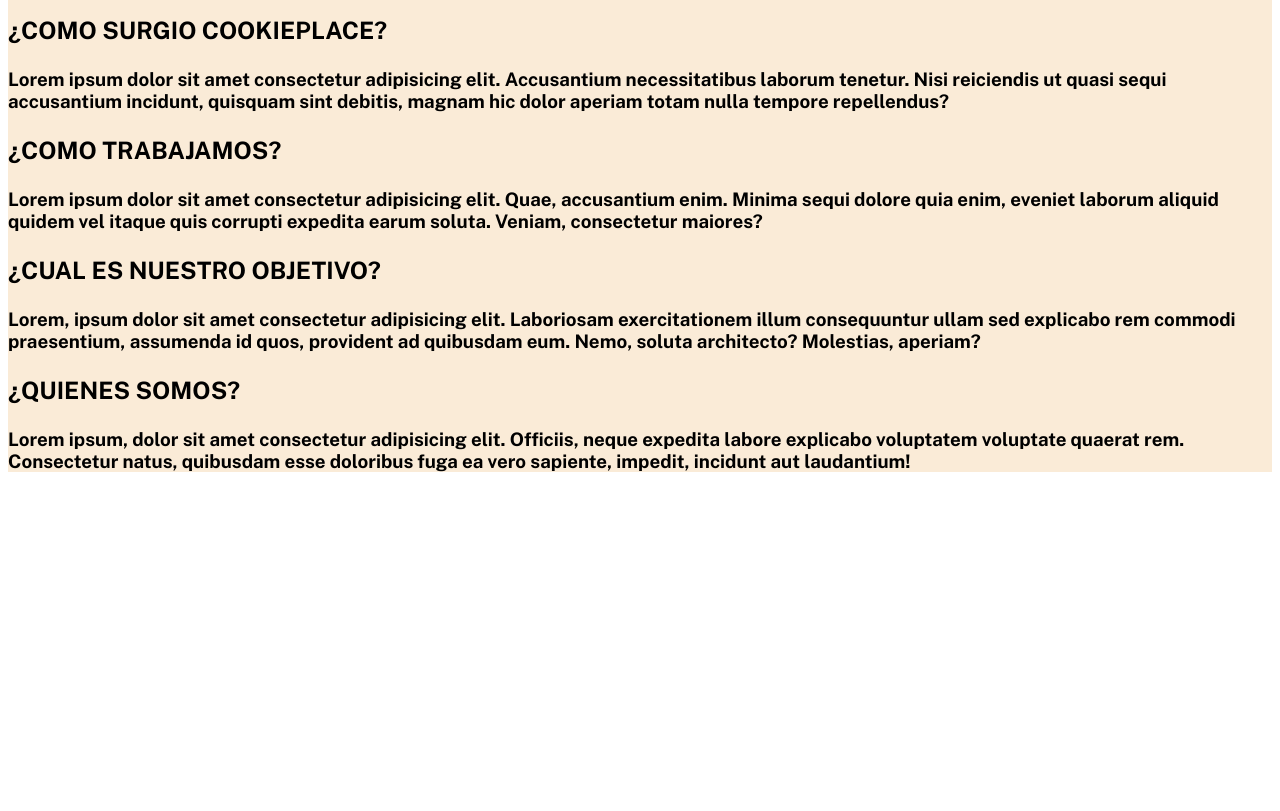
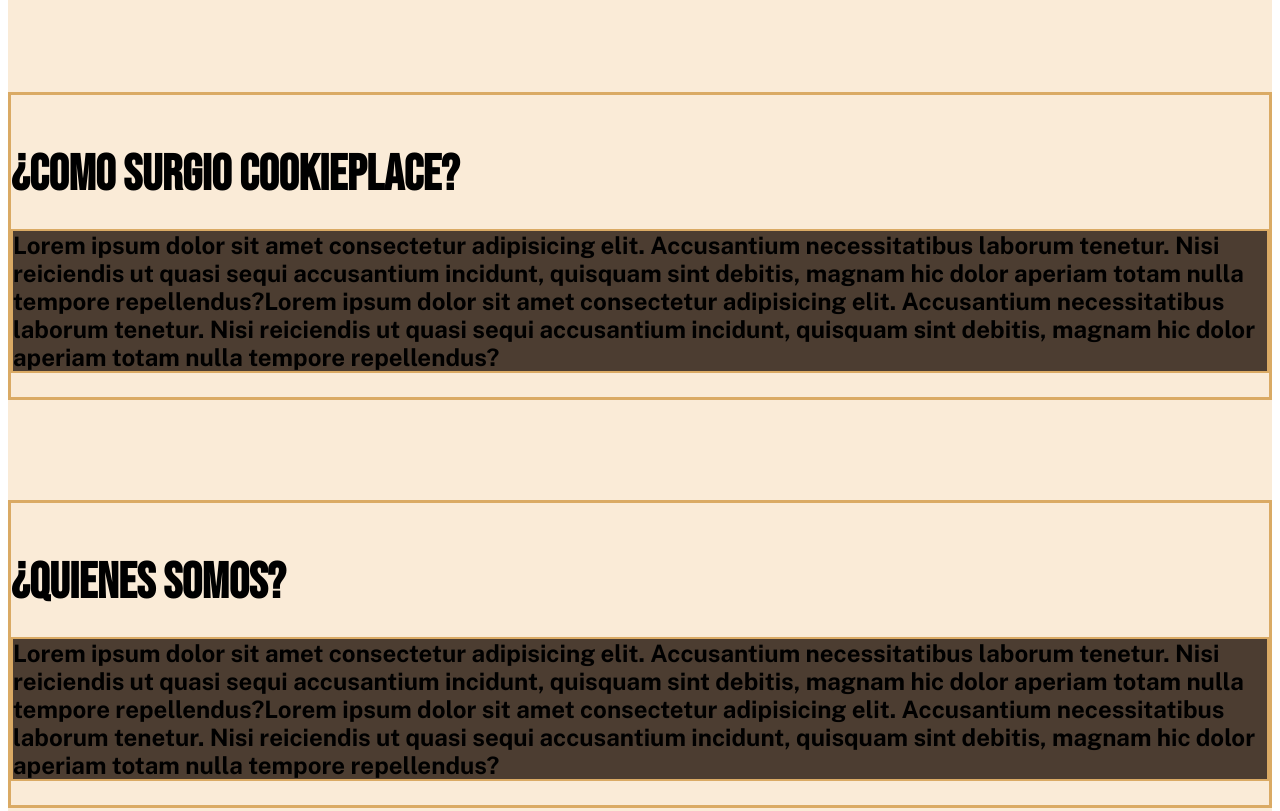
Before and after one commit to MateoMoccia/Pagina-de-cookies, a plain HTML site: page pages/quienes-somos.html in a window 1280 px wide. Shown: the part 200-1011 px from the top of the page. Before the commit the page ends 800 px from the top, so only its background shows below. Drawn offline with nearby package versions, Linux system fonts and the light colour scheme; a web font is replaced by a local one.

Commit message:
Tu mensaje aquí, tipo: arreglé el bug de la página

```diff
--- a/css/style.css
+++ b/css/style.css
@@ -391,3 +391,22 @@
 .boton-elegir:hover {
     background-color: #876a51;
 }
+.cointainer-quienes-somos {
+    border: 3px solid rgb(218, 170, 100);
+    align-items: center;
+    background-color: antiquewhite;
+    margin-top: 100px;
+}
+.titulos-quienes-somos{
+    font-size: 50px;
+    font-family: "Bebas Neue", sans-serif;
+    text-transform: uppercase;
+    text-align: left;
+    margin-bottom: 5px;
+    line-height: 1.2;
+}
+.texto-quienes-somos{
+    font-family: "Public Sans", sans-serif;
+    border: 2px solid rgb(218, 170, 100);
+    background-color: #4c3d31;
+}
--- a/pages/quienes-somos.html
+++ b/pages/quienes-somos.html
@@ -41,39 +41,54 @@
             </nav>
         </div>
         <header class="fondoHeader">
-        <h2>
-            <p>¿COMO SURGIO COOKIEPLACE?</p>
+            <h2 class="cointainer-quienes-somos">
+                <p class="titulos-quienes-somos">¿COMO SURGIO COOKIEPLACE?</p>
+                <p class="texto-quienes-somos">Lorem ipsum dolor sit amet consectetur adipisicing elit. Accusantium
+                    necessitatibus laborum tenetur. Nisi
+                    reiciendis ut quasi sequi accusantium incidunt, quisquam sint debitis, magnam hic dolor aperiam
+                    totam
+                    nulla tempore repellendus?Lorem ipsum dolor sit amet consectetur adipisicing elit. Accusantium
+                    necessitatibus laborum tenetur. Nisi
+                    reiciendis ut quasi sequi accusantium incidunt, quisquam sint debitis, magnam hic dolor aperiam
+                    totam
+                    nulla tempore repellendus?</p>
             </h2>
-        <h3>
-            <p>Lorem ipsum dolor sit amet consectetur adipisicing elit. Accusantium necessitatibus laborum tenetur. Nisi
-                reiciendis ut quasi sequi accusantium incidunt, quisquam sint debitis, magnam hic dolor aperiam totam
+            <h2 class="cointainer-quienes-somos">
+                <p class="titulos-quienes-somos">¿QUIENES SOMOS?</p>
+                <p class="texto-quienes-somos">Lorem ipsum dolor sit amet consectetur adipisicing elit. Accusantium
+                    necessitatibus laborum tenetur. Nisi
+                    reiciendis ut quasi sequi accusantium incidunt, quisquam sint debitis, magnam hic dolor aperiam
+                    totam
+                    nulla tempore repellendus?Lorem ipsum dolor sit amet consectetur adipisicing elit. Accusantium
+                    necessitatibus laborum tenetur. Nisi
+                    reiciendis ut quasi sequi accusantium incidunt, quisquam sint debitis, magnam hic dolor aperiam
+                    totam
+                    nulla tempore repellendus?
+                </p>
+            </h2>
+            <h2 class="cointainer-quienes-somos">
+                <p class="titulos-quienes-somos">¿COMO TRABAJAMOS?</p>
+                <p class="texto-quienes-somos">Lorem ipsum dolor sit amet consectetur adipisicing elit. Accusantium
+                    necessitatibus laborum tenetur. Nisi
+                    reiciendis ut quasi sequi accusantium incidunt, quisquam sint debitis, magnam hic dolor aperiam
+                    totam
+                    nulla tempore repellendus?Lorem ipsum dolor sit amet consectetur adipisicing elit. Accusantium
+                    necessitatibus laborum tenetur. Nisi
+                    reiciendis ut quasi sequi accusantium incidunt, quisquam sint debitis, magnam hic dolor aperiam
+                    totam
                     nulla tempore repellendus?</p>
-        </h3>
-        <h2>
-            <p>¿COMO TRABAJAMOS?</p>
+                <h2 class="cointainer-quienes-somos">
+                    <p class="titulos-quienes-somos">¿CUAL ES NUESTRO OBJETIVO?</p>
+                    <p class="texto-quienes-somos">Lorem ipsum dolor sit amet consectetur adipisicing elit.
+                        Accusantium necessitatibus laborum tenetur. Nisi
+                        reiciendis ut quasi sequi accusantium incidunt, quisquam sint debitis, magnam hic dolor aperiam
+                        totam
+                        nulla tempore repellendus?Lorem ipsum dolor sit amet consectetur adipisicing elit. Accusantium
+                        necessitatibus laborum tenetur. Nisi
+                        reiciendis ut quasi sequi accusantium incidunt, quisquam sint debitis, magnam hic dolor aperiam
+                        totam
+                        nulla tempore repellendus?</p>
                 </h2>
-        <h3>
-            <p>Lorem ipsum dolor sit amet consectetur adipisicing elit. Quae, accusantium enim. Minima sequi dolore quia
-                enim, eveniet laborum aliquid quidem vel itaque quis corrupti expedita earum soluta. Veniam, consectetur
-                maiores?</p>
-        </h3>
-        <h2>
-            <p>¿CUAL ES NUESTRO OBJETIVO?</p>
-        </h2>
-        <h3>
-            <p>Lorem, ipsum dolor sit amet consectetur adipisicing elit. Laboriosam exercitationem illum consequuntur
-                ullam sed explicabo rem commodi praesentium, assumenda id quos, provident ad quibusdam eum. Nemo, soluta
-                architecto? Molestias, aperiam?</p>
-        </h3>
-        <h2>
-            <p>¿QUIENES SOMOS?</p>
-        </h2>
-        <h3>
-            <p>Lorem ipsum, dolor sit amet consectetur adipisicing elit. Officiis, neque expedita labore explicabo
-                voluptatem voluptate quaerat rem. Consectetur natus, quibusdam esse doloribus fuga ea vero sapiente,
-                impedit, incidunt aut laudantium!</p>
-        </h3>
-
         </header>
         <main></main>
         <footer></footer>
```
Also changed, not shown: pages/cookies.html (+22 -12 lines). Lines whose indentation alone changed are shown as unchanged.
